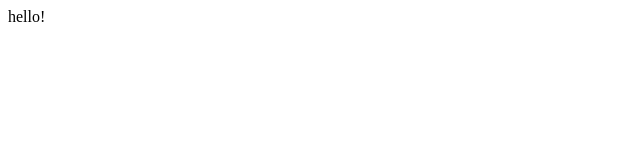
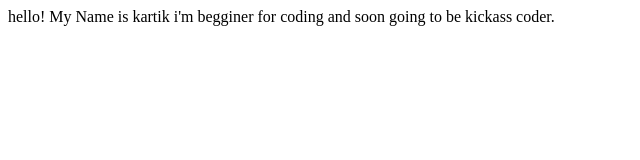
Before and after one commit to Kartik-Singh-06/Student-website, a plain HTML site: page index.html in a window 1280 px wide. Shown: the whole page, without its empty margins (0-640 px from the left). Drawn offline with Linux system fonts and the light colour scheme.

Commit message:
feat: add new text
add new text in desc.

```diff
--- a/index.html
+++ b/index.html
@@ -7,6 +7,7 @@
     <title>Welcome</title>
 </head>
 <body>
-    hello!
+    hello! My Name is kartik
+     i'm begginer for coding and soon going  to be kickass coder.
 </body>
 </html>
```
